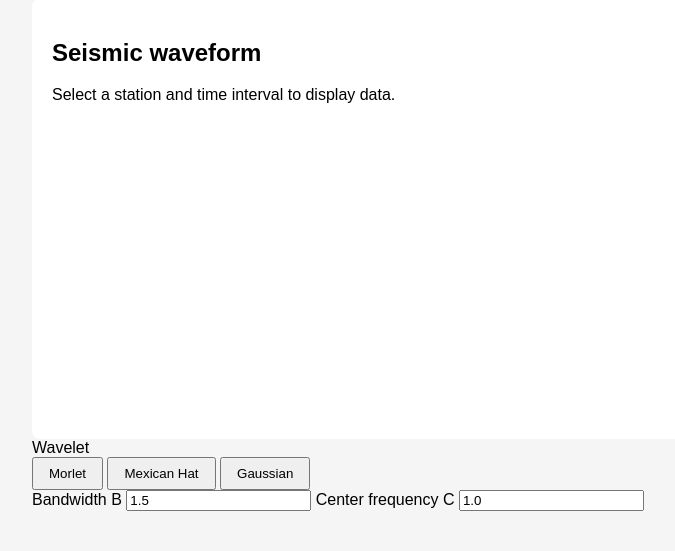
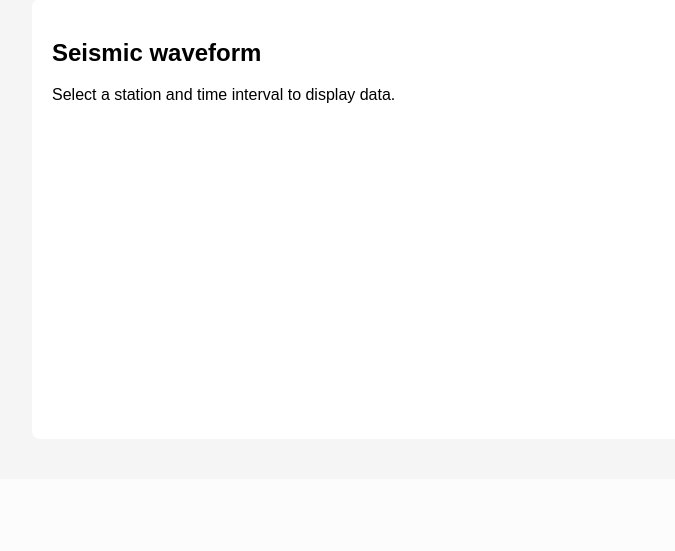
Before and after one commit to ppadillaq/wavelet-lab, a Flask app: page /earthscope in a window 1280 px wide. Shown: the part 492-1043 px from the top of the page, without its empty margins (108-783 px from the left). After the commit the page ends 595 px from the top, so only its background shows below. Run offline with Flask 3, Linux system fonts and the light colour scheme; data that the repository does not hold is empty.

Commit message:
refactor: integrates EarthScope interface with Signal Lab

```diff
--- a/templates/earthscope.html
+++ b/templates/earthscope.html
@@ -207,6 +207,12 @@
 
             <button type="submit">Load data</button>
 
+            {% if times and values %}
+                <button type="button" id="openSignalLab">
+                    Open Signal Lab
+                </button>
+            {% endif %}
+
         </form>
 
     </div>
@@ -250,44 +256,6 @@
             <p>Select a station and time interval to display data.</p>
         {% endif %}
     </div>
-
-    <label for="wavelet">Wavelet</label>
-
-    <div class="wavelet-tabs">
-
-        <button type="button" class="wavelet-tab active" data-wavelet="cmor">
-            Morlet
-        </button>
-
-        <button type="button" class="wavelet-tab" data-wavelet="mexh">
-            Mexican Hat
-        </button>
-
-        <button type="button" class="wavelet-tab" data-wavelet="gaus">
-            Gaussian
-        </button>
-
-    </div>
-
-    <input type="hidden" id="wavelet" value="cmor">
-
-    <div id="morlet-controls" class="wavelet-controls">
-
-        <label for="bandwidth">Bandwidth B</label>
-        <input type="number" id="bandwidth"
-            value="1.5" step="0.1" min="0.1">
-
-        <label for="center-frequency">Center frequency C</label>
-        <input type="number" id="center-frequency"
-            value="1.0" step="0.1" min="0.1">
-
-    </div>
-
-    <div id="cwtPlot"
-        data-values='{{ raw_values | tojson }}'
-        data-times='{{ times | tojson }}'>
-    </div>
-
 </div>
 
 <script src="{{ url_for('static', filename='js/earthscope.js') }}"></script>
```
